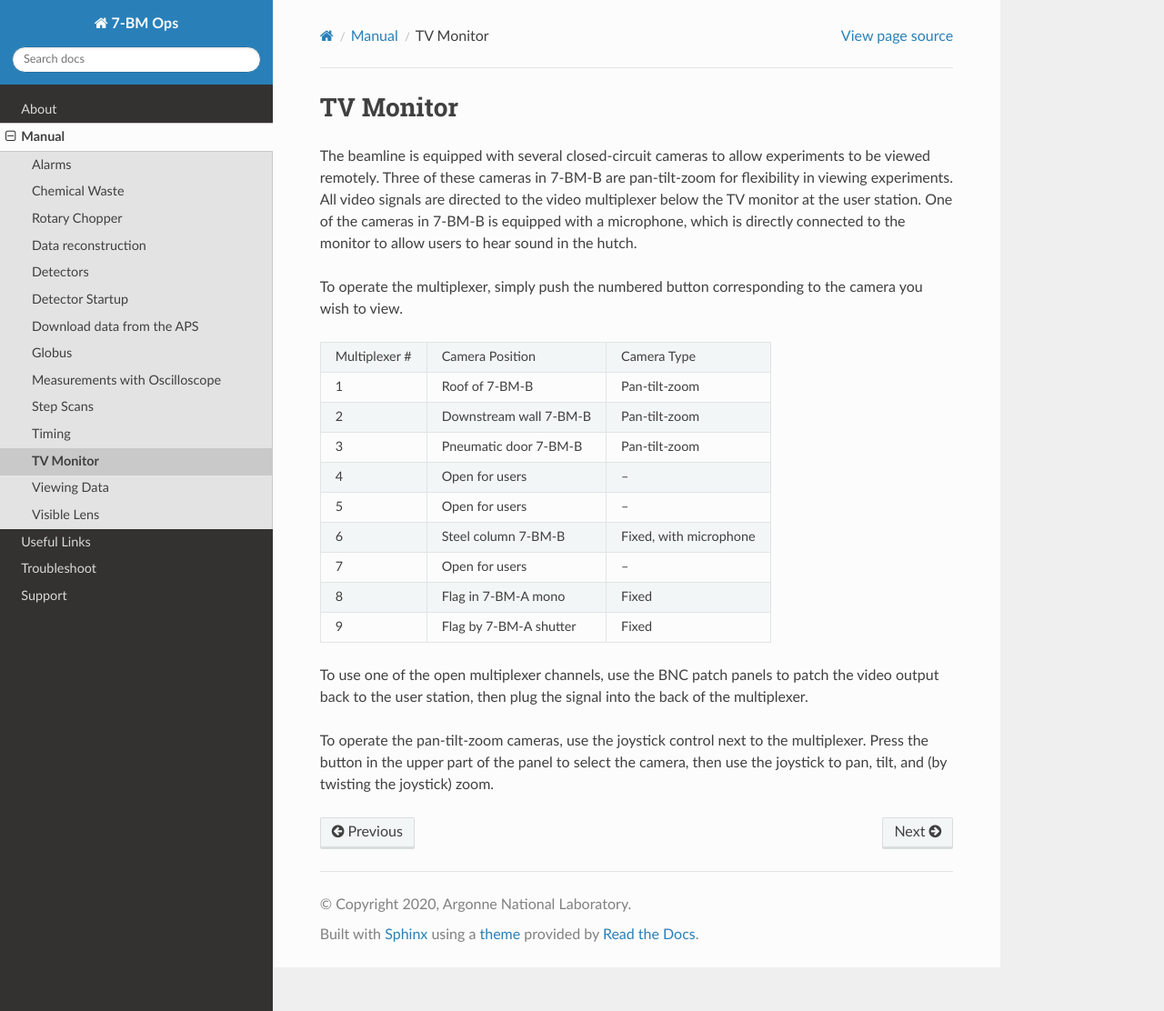
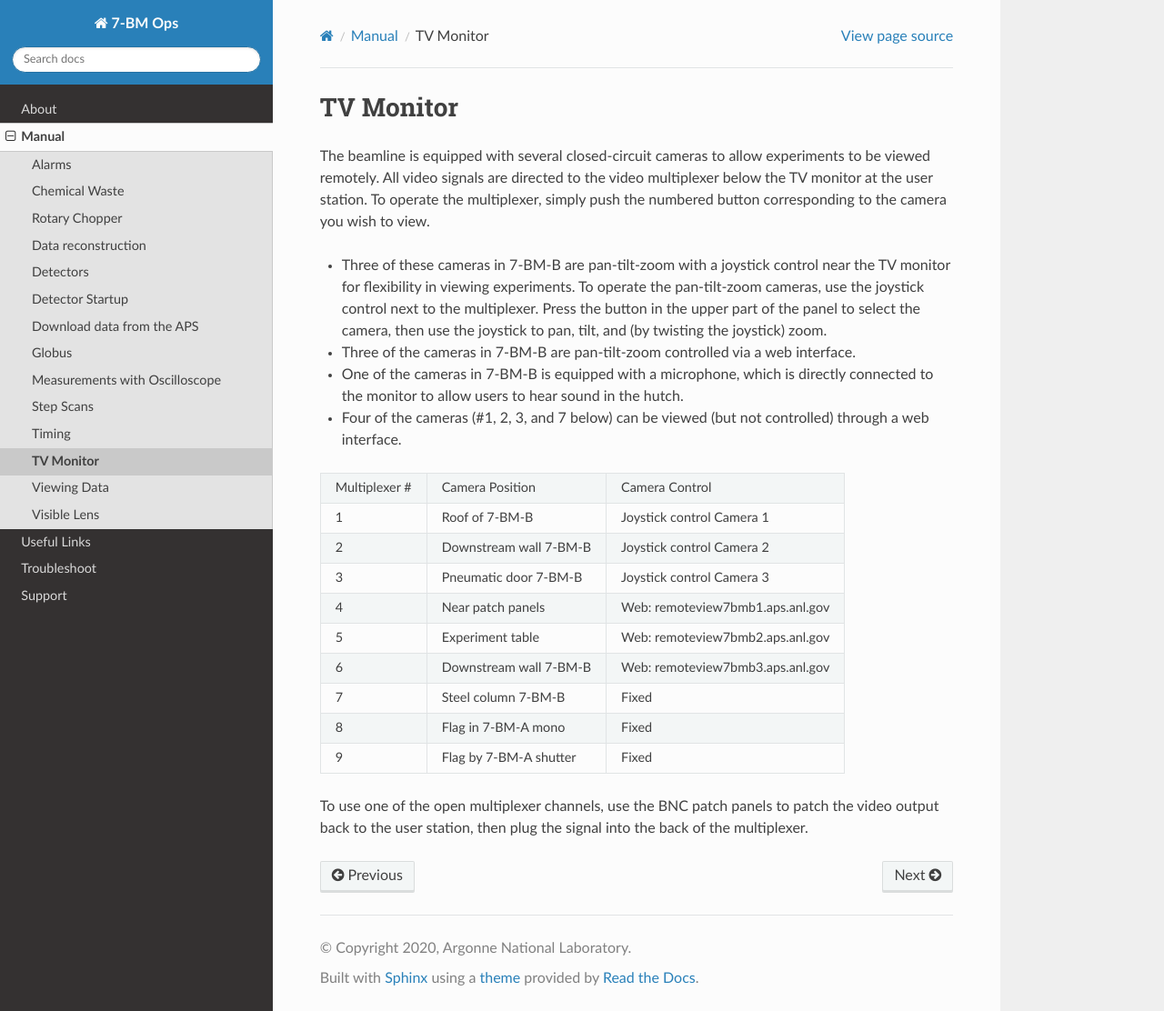
Before and after one commit to xray-imaging/7bm-docs, a Sphinx documentation site: the page built from docs/source/manual/tvmonitor.rst, in a window 1280 px wide and 1112 px high. Shown: the whole window at 91% size. Built offline with Sphinx 7.4.7 and the Read the Docs theme 2.0.0, drawn with Linux system fonts in a browser that asks for light colours.

Commit message:
Changes to TV monitor page.

```diff
--- a/docs/source/manual/chem_waste.rst
+++ b/docs/source/manual/chem_waste.rst
@@ -4,7 +4,7 @@ Chemical Waste
 .. contents::
    :local:
 
-Users are responsible for informing beamline staff of any chemical waste created in their experiment and for properly handling such waste.
+Users are responsible for informing beamline staff of any chemical waste created in their experiment and for properly handling such waste:
 
 - Please properly contain your waste.  Ensure that the container for your waste is compatible with your waste.
 - All chemical waste containers must be labeled with the user name, contents, and the date the container began to be filled.
--- a/docs/source/manual/oscope.rst
+++ b/docs/source/manual/oscope.rst
@@ -7,7 +7,7 @@ Measurements with Oscilloscope
 Oscilloscope
 ------------
 
-The main digital oscilloscope for 7-BM is a Yokogawa DLM2054 oscilloscope.  This oscilloscope is 4-channelwith 8 bits of vertical resolution.  Some points to keep in mind when using the oscilloscope:
+The main digital oscilloscope for 7-BM is a Yokogawa DLM2054 oscilloscope.  This oscilloscope is 4-channels with 8 bits of vertical resolution.  Some points to keep in mind when using the oscilloscope:
 
 * There is an external trigger in terminal on the back panel of the oscilloscope.  Using this terminal for a TTL trigger in not only saves a channel for data but tends to result in less cross-talk between the trigger signal and data signals.
 
--- a/docs/source/manual/tvmonitor.rst
+++ b/docs/source/manual/tvmonitor.rst
@@ -4,25 +4,26 @@ TV Monitor
 .. contents::
    :local:
 
-The beamline is equipped with several closed-circuit cameras to allow experiments to be viewed remotely.  Three of these cameras in 7-BM-B are pan-tilt-zoom for flexibility in viewing experiments.  All video signals are directed to the video multiplexer below the TV monitor at the user station.  One of the cameras in 7-BM-B is equipped with a microphone, which is directly connected to the monitor to allow users to hear sound in the hutch.
+The beamline is equipped with several closed-circuit cameras to allow experiments to be viewed remotely.  All video signals are directed to the video multiplexer below the TV monitor at the user station.  To operate the multiplexer, simply push the numbered button corresponding to the camera you wish to view.
 
-To operate the multiplexer, simply push the numbered button corresponding to the camera you wish to view.
++ Three of these cameras in 7-BM-B are pan-tilt-zoom with a joystick control near the TV monitor for flexibility in viewing experiments.  To operate the pan-tilt-zoom cameras, use the joystick control next to the multiplexer.  Press the button in the upper part of the panel to select the camera, then use the joystick to pan, tilt, and (by twisting the joystick) zoom.
++ Three of the cameras in 7-BM-B are pan-tilt-zoom controlled via a web interface.
++ One of the cameras in 7-BM-B is equipped with a microphone, which is directly connected to the monitor to allow users to hear sound in the hutch.
++ Four of the cameras (#1, 2, 3, and 7 below) can be viewed (but not controlled) through a web interface.
 
 
 ==============  ======================      =======================
-Multiplexer #   Camera Position             Camera Type
+Multiplexer #   Camera Position             Camera Control
 --------------  ----------------------      -----------------------
-1               Roof of 7-BM-B              Pan-tilt-zoom
-2               Downstream wall 7-BM-B      Pan-tilt-zoom
-3               Pneumatic door 7-BM-B       Pan-tilt-zoom
-4               Open for users              --
-5               Open for users              --
-6               Steel column 7-BM-B         Fixed, with microphone
-7               Open for users              --
+1               Roof of 7-BM-B              Joystick control Camera 1
+2               Downstream wall 7-BM-B      Joystick control Camera 2
+3               Pneumatic door 7-BM-B       Joystick control Camera 3
+4               Near patch panels           Web: remoteview7bmb1.aps.anl.gov
+5               Experiment table            Web: remoteview7bmb2.aps.anl.gov
+6               Downstream wall 7-BM-B      Web: remoteview7bmb3.aps.anl.gov
+7               Steel column 7-BM-B         Fixed
 8               Flag in 7-BM-A mono         Fixed
 9               Flag by 7-BM-A shutter      Fixed
 ==============  ======================      =======================
 
 To use one of the open multiplexer channels, use the BNC patch panels to patch the video output back to the user station, then plug the signal into the back of the multiplexer.
-
-To operate the pan-tilt-zoom cameras, use the joystick control next to the multiplexer.  Press the button in the upper part of the panel to select the camera, then use the joystick to pan, tilt, and (by twisting the joystick) zoom.
```
Also changed, not shown: 1 other file.
